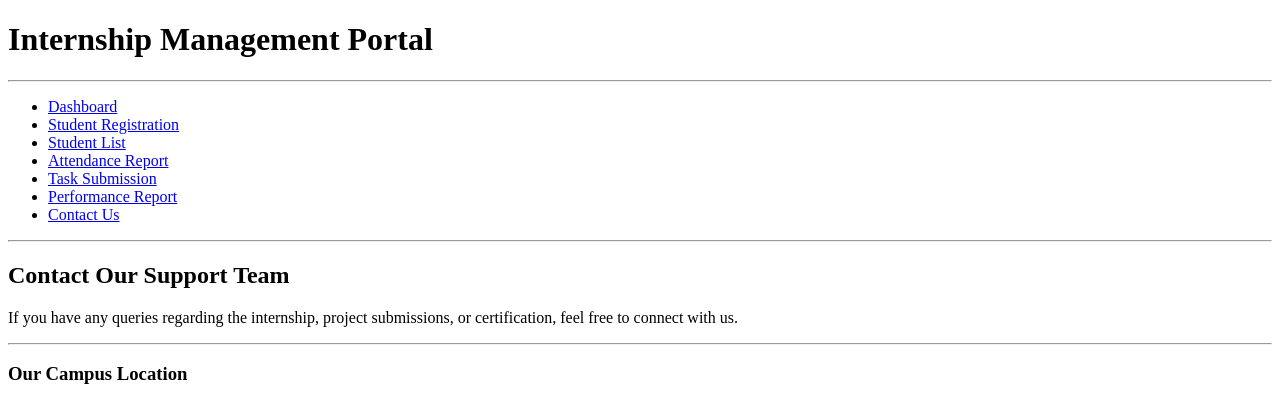
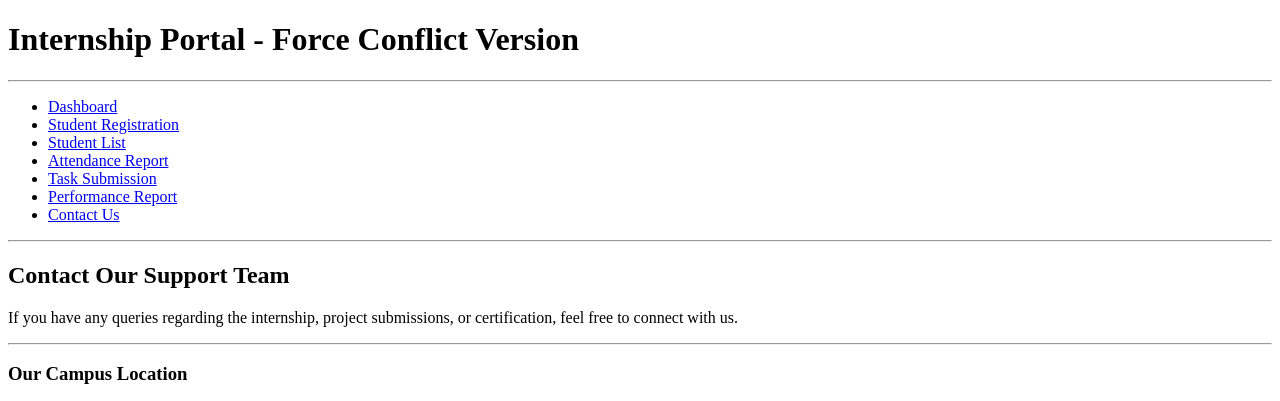
Before and after one commit to Jatinwithstack/intership-management-portal-, a plain HTML site: page contact.html in a window 1280 px wide. Shown: the top 401 px of the page. Drawn offline with Linux system fonts and the light colour scheme.

Commit message:
feat: added conflict version on test branch

```diff
--- a/contact.html
+++ b/contact.html
@@ -7,7 +7,7 @@
 </head>
 <body>
     <header>
-        <h1>Internship Management Portal</h1>
+        <h1>Internship Portal - Force Conflict Version</h1>
         <hr>
     </header>
     <nav>
```
